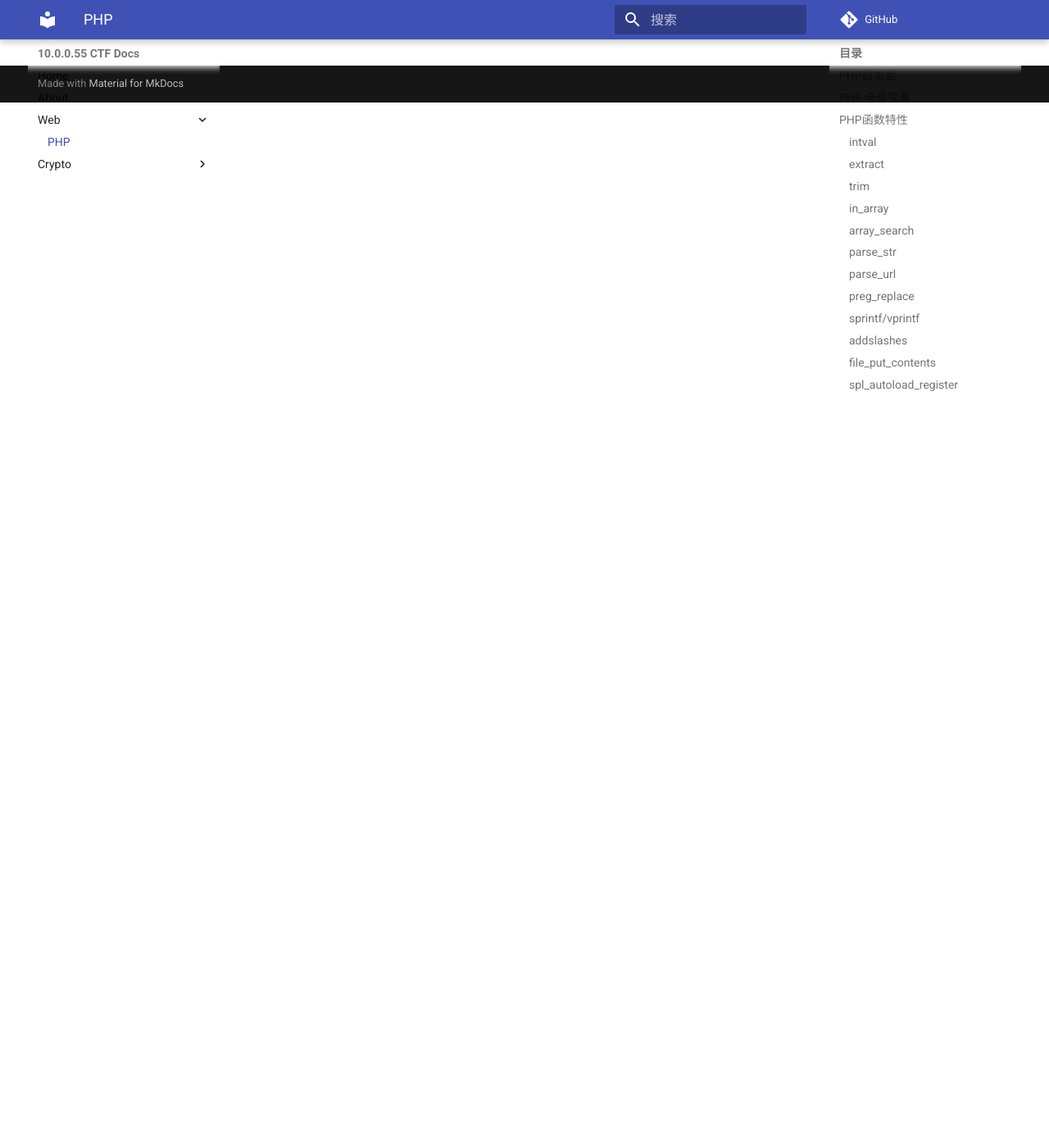
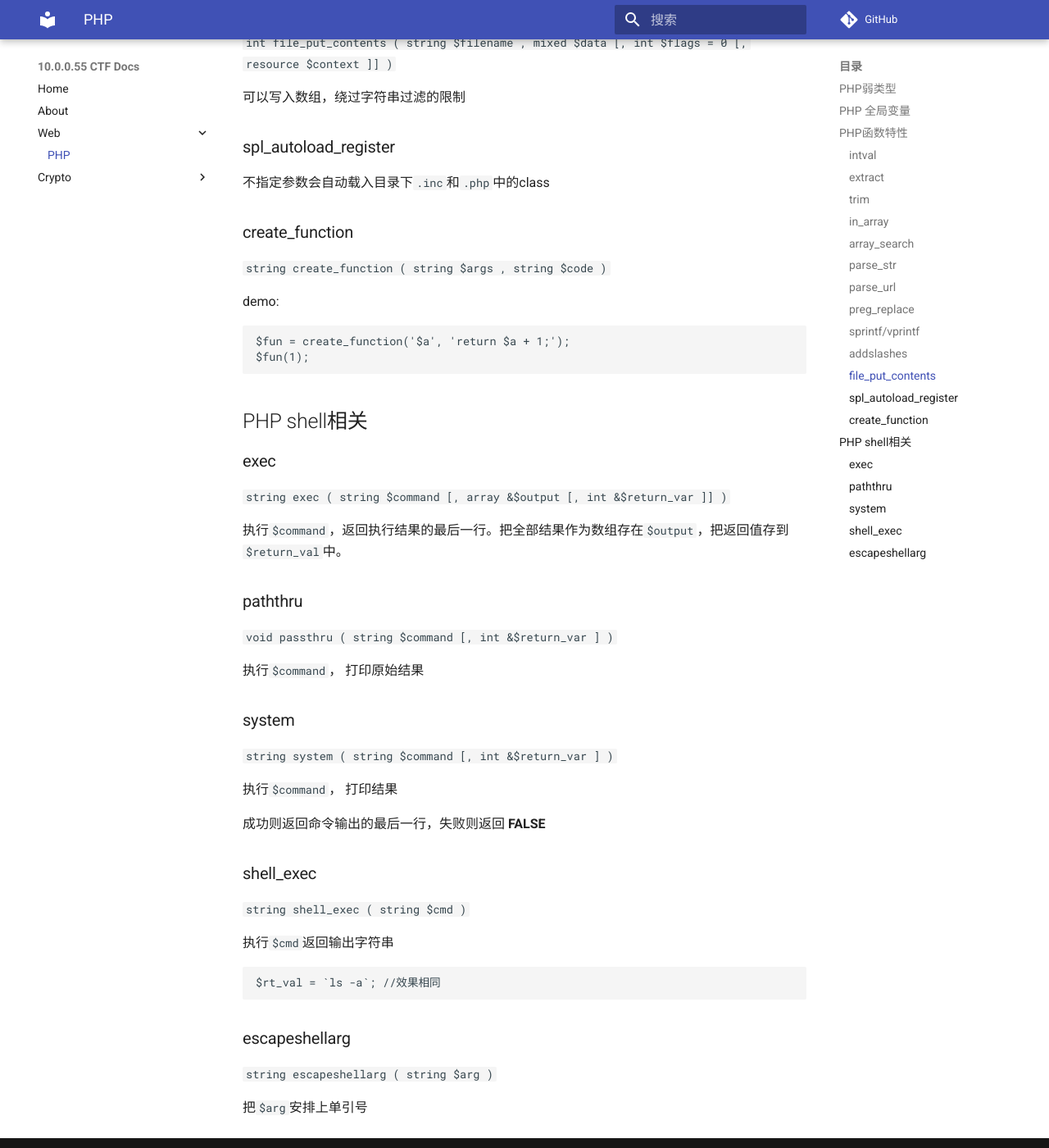
Before and after one commit to 10-0-0-55/10-0-0-55.github.io, an MkDocs documentation site: the page built from docs/web/php.md, in a window 1280 px wide and 1400 px high, scrolled down 5497 px. Shown: the whole window at 82% size. Built offline with MkDocs 1.6.1 and Material for MkDocs 9.7.7, drawn with Linux system fonts in a browser that asks for light colours; comment, search, counter and statistics services are not loaded; some of the changed text lies outside the part shown.

Commit message:
update web

````diff
--- a/docs/web/php.md
+++ b/docs/web/php.md
@@ -86,16 +86,19 @@ php是最好的语言！
     }
     ```
 - `parse_url('//a/b')`
+
     - host: `a`
 - `parse_url('..//a/b/c:80')`
     - host: `..`
     - port: `80`
     - path: `//a/b/c:80`
 - `parse_url('///a.php?id=1')`
+
     - false
 
 - `parse_url('/a.php?id=1:80')`
      - PHP < 7.0.0
+
          - `false`
      - PHP >= 7.0.0
        ```
@@ -175,4 +178,51 @@ echo preg_replace('/(.*)kaibro/e','\\1info()',$a);
 ### spl_autoload_register
 不指定参数会自动载入目录下`.inc`和`.php`中的class
 
-###
+### create_function
+
+`string create_function ( string $args , string $code )`
+
+demo:
+
+```php
+$fun = create_function('$a', 'return $a + 1;');
+$fun(1);
+```
+
+## PHP shell相关
+
+### exec
+
+`string exec ( string $command [, array &$output [, int &$return_var ]] )`
+
+执行`$command`，返回执行结果的最后一行。把全部结果作为数组存在`$output`，把返回值存到`$return_val`中。
+
+### paththru
+
+`void passthru ( string $command [, int &$return_var ] )`
+
+执行`$command`， 打印原始结果
+
+### system
+
+`string system ( string $command [, int &$return_var ] )`
+
+执行`$command`， 打印结果
+
+成功则返回命令输出的最后一行，失败则返回 **FALSE**
+
+### shell_exec
+
+`string shell_exec ( string $cmd )`
+
+执行`$cmd`返回输出字符串
+
+```php
+$rt_val = `ls -a`; //效果相同
+```
+
+### escapeshellarg
+
+`string escapeshellarg ( string $arg )`
+
+把`$arg`安排上单引号
````
